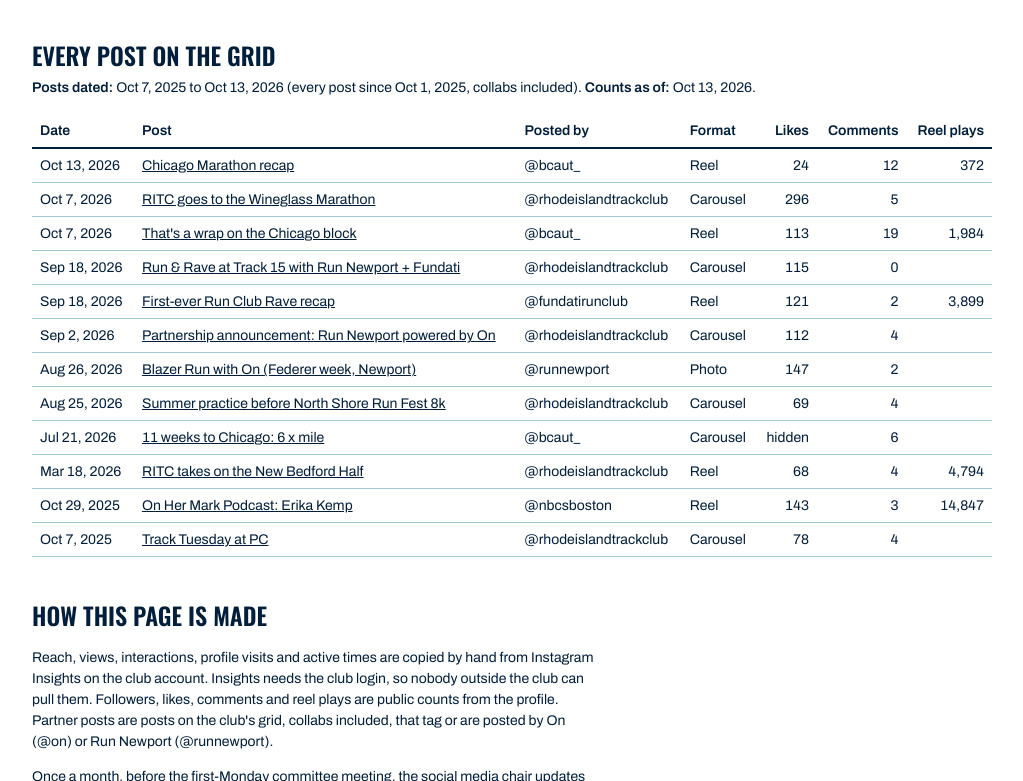
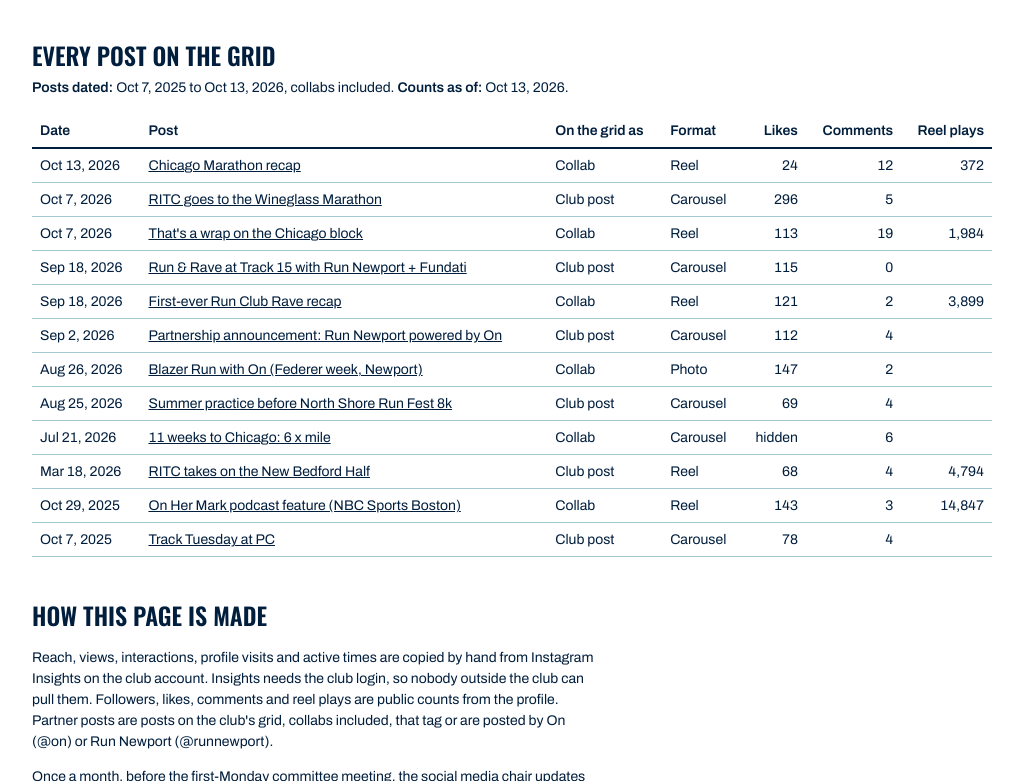
Before and after one commit to risaac09/ritc-brand, a website: page report/index.html in a window 1280 px wide. Shown: the part 1505-2286 px from the top of the page, without its empty margins (128-1151 px from the left). Drawn offline with Linux system fonts and the light colour scheme.

Commit message:
Report: honest Insights window, no athlete names, safe empty states
Review fixes. Insights says "as shown when read on" a date instead of an
end date Instagram never prints. Collab rows say Collab, not an athlete's
handle, and the data carries no athlete names, per the repo's permission
rule. The posts window no longer claims completeness it cannot check. Empty
partner lists and empty or all-zero bar data now say so instead of drawing
blanks.

--no-verify for the same reason as the parent commit; the secret scan and
check-brand were run by hand and are clean.

Co-Authored-By: Claude Opus 5.5 <noreply@anthropic.com>

```diff
--- a/report/data/insights.json
+++ b/report/data/insights.json
@@ -1,6 +1,5 @@
 [
  {
-  "period_end": "2026-10-13",
   "window": "Last 30 days",
   "views": 45834,
   "viewers": 13989,
@@ -15,6 +14,7 @@
   "accounts_engaged": 620,
   "profile_visits": 540,
   "followers": 689,
-  "source": "Instagram Insights, Professional dashboard, 'Last 30 days', read on the club account"
+  "source": "Instagram Insights, Professional dashboard, 'Last 30 days', read on the club account",
+  "read_on": "2026-10-13"
  }
 ]
--- a/report/data/posts.json
+++ b/report/data/posts.json
@@ -3,7 +3,7 @@
   "post": "Decreogp0B5",
   "date": "2026-10-13",
   "title": "Chicago Marathon recap",
-  "owner": "bcaut_",
+  "owner": "member",
   "collab": true,
   "type": "Reel",
   "likes": 24,
@@ -31,7 +31,7 @@
   "post": "DeNhDsnOaef",
   "date": "2026-10-07",
   "title": "That's a wrap on the Chicago block",
-  "owner": "bcaut_",
+  "owner": "member",
   "collab": true,
   "type": "Reel",
   "likes": 113,
@@ -115,7 +115,7 @@
   "post": "DbEQv6UmrOi",
   "date": "2026-07-21",
   "title": "11 weeks to Chicago: 6 x mile",
-  "owner": "bcaut_",
+  "owner": "member",
   "collab": true,
   "type": "Carousel",
   "likes": null,
@@ -142,7 +142,7 @@
  {
   "post": "DQZuT3vid2C",
   "date": "2025-10-29",
-  "title": "On Her Mark Podcast: Erika Kemp",
+  "title": "On Her Mark podcast feature (NBC Sports Boston)",
   "owner": "nbcsboston",
   "collab": true,
   "type": "Reel",
--- a/report/index.html
+++ b/report/index.html
@@ -117,12 +117,14 @@
   }
 
   function bars(container, rows) {
-    const max = Math.max(...rows.map((r) => r.value));
+    const max = Math.max(0, ...rows.map((r) => r.value));
+    if (!rows.length) { container.append(el('p', 'No data in this file.', 'note')); return; }
     rows.forEach((r) => {
       const row = el('div', null, 'bar');
       const track = el('div', null, 'track');
       const fill = el('div', null, 'fill');
-      fill.style.width = `${(r.value / (r.scaleTo || max)) * 100}%`;
+      const scale = r.scaleTo || max;
+      fill.style.width = scale > 0 ? `${(r.value / scale) * 100}%` : '0%';
       track.append(fill);
       row.append(el('span', r.label), track, el('span', r.text, 'n'));
       container.append(row);
@@ -157,7 +159,7 @@
       $('stamp').textContent = `Last updated ${day(latest.date)} by ${who}. Next update due by ${day(log.next_due)}.`;
 
       const ins = insights[0];
-      setWindow('reach-window', [['Covers:', `Instagram Insights "${ins.window}", ending ${day(ins.period_end)}.`]]);
+      setWindow('reach-window', [['Covers:', `Instagram Insights "${ins.window}", as shown when read on ${day(ins.read_on)}.`]]);
       const rk = $('reach-kpis');
       kpi(rk, num(ins.views), 'Views (every time content was on screen)');
       kpi(rk, num(ins.viewers), 'Accounts reached (unique)');
@@ -177,7 +179,7 @@
         kpi(fk, `${d >= 0 ? '+' : '−'}${num(Math.abs(d))}`, `Follower change, ${day(first.date)} to ${day(now.date)}`);
       }
 
-      setWindow('mix-window', [['Covers:', `Instagram Insights "${ins.window}", ending ${day(ins.period_end)}. Shares of all views in that window.`]]);
+      setWindow('mix-window', [['Covers:', `Instagram Insights "${ins.window}", as shown when read on ${day(ins.read_on)}. Shares of all views in that window.`]]);
       bars($('mix-bars'), [
         { label: 'Stories', value: ins.views_stories_share, text: pct(ins.views_stories_share), scaleTo: 1 },
         { label: 'Reels', value: ins.views_reels_share, text: pct(ins.views_reels_share), scaleTo: 1 },
@@ -200,6 +202,8 @@
           ['Counts as of:', `${day(countsOn)}.`],
           ['Totals:', `${on} tag On, ${rn} tag Run Newport.`],
         ]);
+      } else {
+        setWindow('partners-window', [['Totals:', `No post in the data tags On or Run Newport. Counts as of ${day(countsOn)}.`]]);
       }
       table($('partners-table'),
         [['Date'], ['Post'], ['Partners'], ['Likes', 'num'], ['Comments', 'num'], ['Reel plays', 'num']],
@@ -212,13 +216,13 @@
       const all = posts.slice().sort((a, b) => b.date.localeCompare(a.date));
       const ad = all.map((p) => p.date).sort();
       setWindow('posts-window', [
-        ['Posts dated:', `${day(ad[0])} to ${day(ad[ad.length - 1])} (every post since Oct 1, 2025, collabs included).`],
+        ['Posts dated:', `${day(ad[0])} to ${day(ad[ad.length - 1])}, collabs included.`],
         ['Counts as of:', `${day(countsOn)}.`],
       ]);
       table($('posts-table'),
-        [['Date'], ['Post'], ['Posted by', 'hide-sm'], ['Format', 'hide-sm'], ['Likes', 'num'], ['Comments', 'num'], ['Reel plays', 'num']],
+        [['Date'], ['Post'], ['On the grid as', 'hide-sm'], ['Format', 'hide-sm'], ['Likes', 'num'], ['Comments', 'num'], ['Reel plays', 'num']],
         all.map((p) => [
-          [day(p.date)], [p.title, '', p.url], [`@${p.owner}`, 'hide-sm'], [p.type, 'hide-sm'],
+          [day(p.date)], [p.title, '', p.url], [p.collab ? 'Collab' : 'Club post', 'hide-sm'], [p.type, 'hide-sm'],
           [p.likes == null ? 'hidden' : num(p.likes), 'num'], [num(p.comments), 'num'], [p.plays == null ? '' : num(p.plays), 'num'],
         ]));
 
```
Also changed, not shown: report/README.md.
